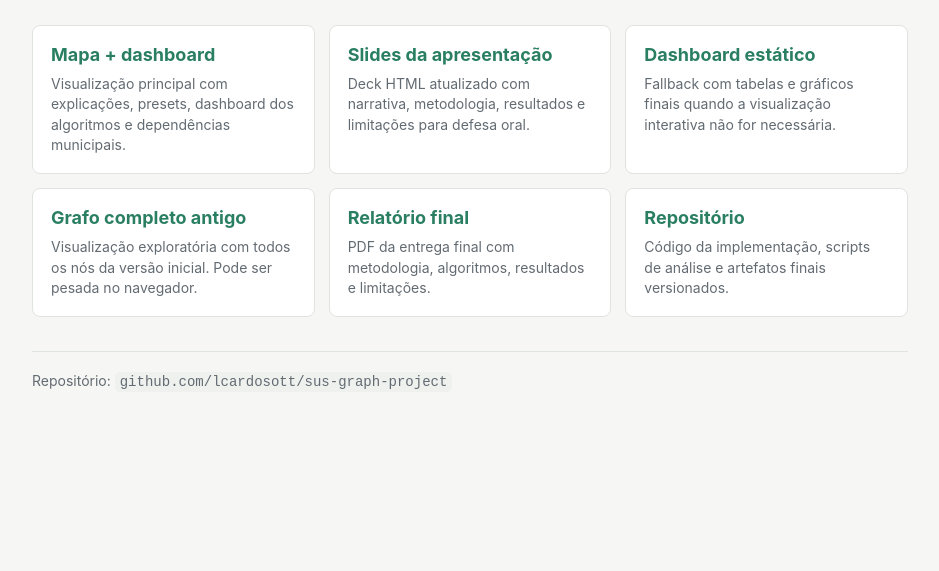
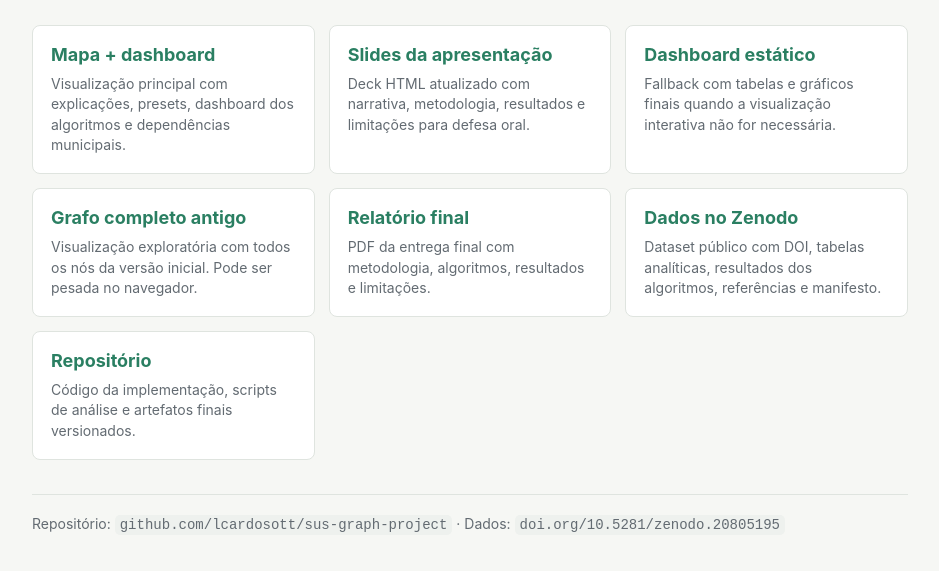
Before and after one commit to lcardosott/sus-graph-project, a plain HTML site: page index.html in a window 1280 px wide. Shown: the part 181-752 px from the top of the page, without its empty margins (170-1109 px from the left). Drawn offline with Linux system fonts and the light colour scheme.

Commit message:
Link published Zenodo dataset

```diff
--- a/index.html
+++ b/index.html
@@ -108,6 +108,10 @@
           <strong>Relatório final</strong>
           <span>PDF da entrega final com metodologia, algoritmos, resultados e limitações.</span>
         </a>
+        <a class="card" href="https://doi.org/10.5281/zenodo.20805195">
+          <strong>Dados no Zenodo</strong>
+          <span>Dataset público com DOI, tabelas analíticas, resultados dos algoritmos, referências e manifesto.</span>
+        </a>
         <a class="card" href="https://github.com/lcardosott/sus-graph-project">
           <strong>Repositório</strong>
           <span>Código da implementação, scripts de análise e artefatos finais versionados.</span>
@@ -115,7 +119,7 @@
       </section>
 
       <p class="meta">
-        Repositório: <code>github.com/lcardosott/sus-graph-project</code>
+        Repositório: <code>github.com/lcardosott/sus-graph-project</code> · Dados: <code>doi.org/10.5281/zenodo.20805195</code>
       </p>
     </main>
   </body>
```
Also changed, not shown: presentation.html (+2 -0 lines), viz_layer/graph_map_ui.html (+3 -0 lines), 5 other files.
